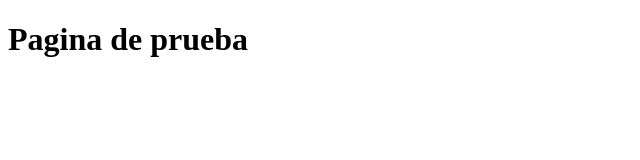
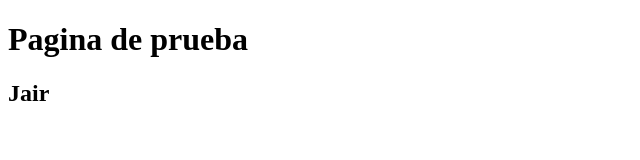
Before and after one commit to T0biasLJ/mi_pagina, a plain HTML site: page index.html in a window 1280 px wide. Shown: the full height of the page, 0-640 px from the left. Drawn offline with Linux system fonts and the light colour scheme.

Commit message:
Agregado de titulo y nombre

```diff
--- a/index.html
+++ b/index.html
@@ -4,9 +4,10 @@
     <meta charset="UTF-8">
     <meta http-equiv="X-UA-Compatible" content="IE=edge">
     <meta name="viewport" content="width=device-width, initial-scale=1.0">
-    <title>Document</title>
+    <title>Grupo 51</title>
 </head>
 <body>
     <h1>Pagina de prueba</h1>
+    <h2>Jair</h2>
 </body>
 </html>
```
